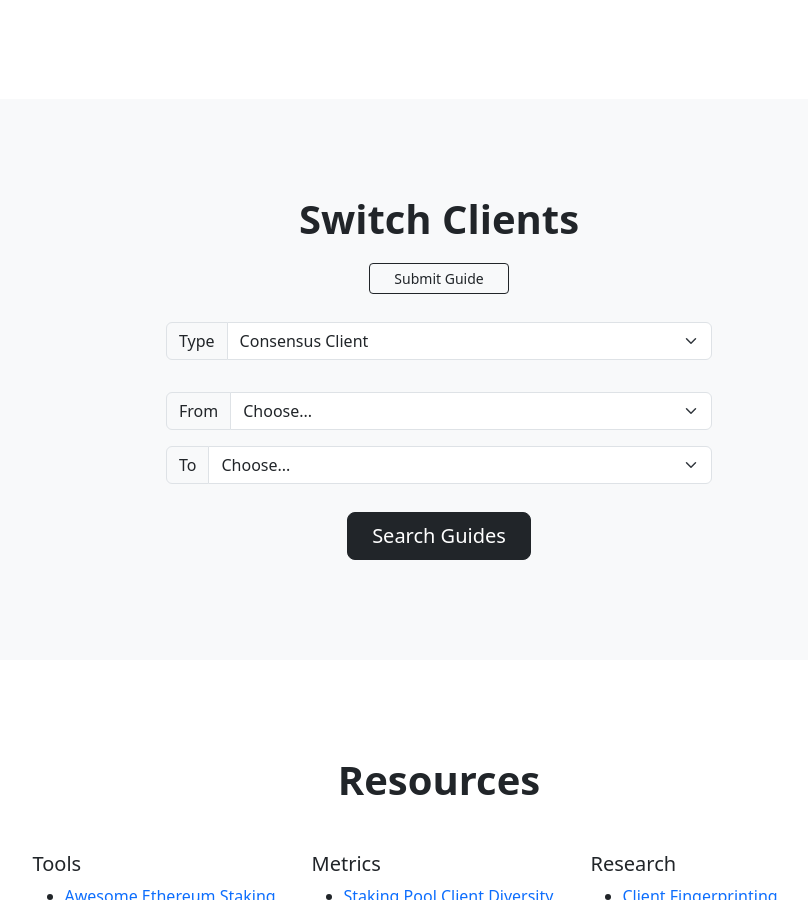
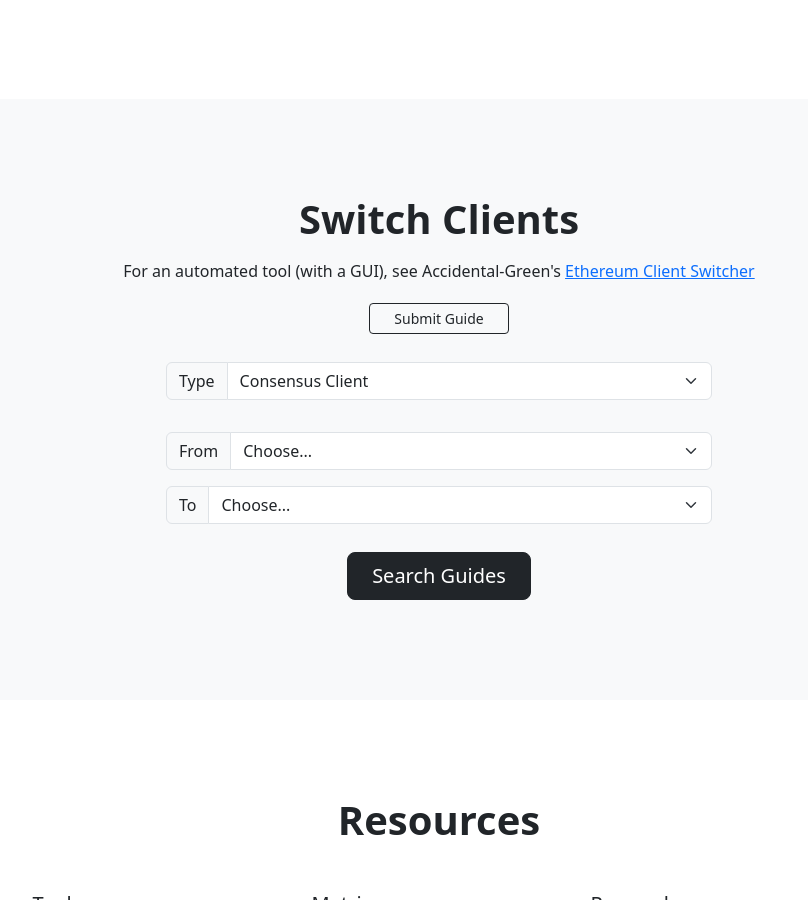
Before and after one commit to etheralpha/clientdiversity-org, a Jekyll site: the page built from index.md, in a window 1280 px wide and 900 px high, scrolled down 3885 px. Shown: the whole window, without its empty margins (201-1009 px from the left). Built offline with Jekyll 4.4.1, drawn with Linux system fonts in a browser that asks for light colours.

Commit message:
add link to accidental green's tool

```diff
--- a/_includes/partials/content/switch-clients.html
+++ b/_includes/partials/content/switch-clients.html
@@ -3,6 +3,7 @@
   <div class="container py-5 my-5">
     <h2 class="h1 fw-bold mb-3 text-center">Switch Clients</h2>
     <div class="text-center">
+      <p>For an automated tool (with a GUI), see Accidental-Green's <a href="https://github.com/accidental-green/client-switcher" target="_blank">Ethereum Client Switcher</a></p>
       <a href="/contribute/" class="btn btn-outline-dark btn-sm px-4 m-1">Submit Guide</a>
     </div>
     <div class="row justify-content-center mt-4">
```
